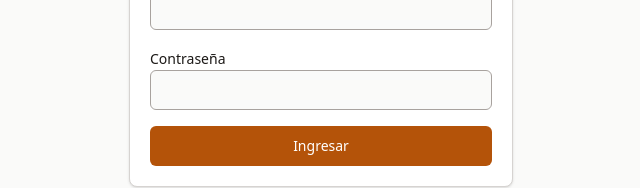
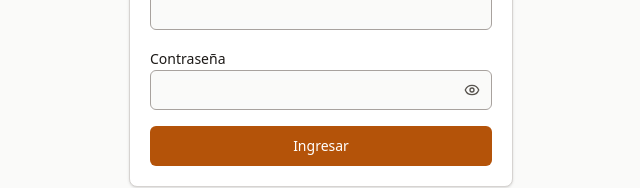
Before and after one commit to hugo-04/frontend-equipos-mineros, a Next.js app: page /login in a window 1280 px wide. Shown: the part 399-587 px from the top of the page, without its empty margins (319-959 px from the left). Built offline with nearby package versions, Linux system fonts and the light colour scheme.

Commit message:
feat(auth): agrega el ojito para mostrar la contraseña en el login y limpia el error previo al reenviar

```diff
--- a/src/features/auth/components/login-form.tsx
+++ b/src/features/auth/components/login-form.tsx
@@ -5,6 +5,7 @@ import { useForm } from "react-hook-form";
 import { CampoFormulario, propsAccesibles } from "@/shared/components/campo-formulario";
 import { Button } from "@/shared/components/ui/button";
 import { Input } from "@/shared/components/ui/input";
+import { PasswordInput } from "@/shared/components/ui/password-input";
 import { useLogin } from "../hooks/use-auth";
 import { loginSchema, type LoginValues } from "../schemas/login.schema";
 
@@ -28,7 +29,11 @@ export function LoginForm({ destino }: { destino: string }) {
 
   return (
     <form
-      onSubmit={handleSubmit((valores) => login.mutate(valores))}
+      onSubmit={(evento) => {
+        // El error del intento anterior se quita al volver a enviar, así no queda junto a los errores nuevos
+        login.reset();
+        return handleSubmit((valores) => login.mutate(valores))(evento);
+      }}
       noValidate
       className="space-y-4"
     >
@@ -42,9 +47,8 @@ export function LoginForm({ destino }: { destino: string }) {
         />
       </CampoFormulario>
       <CampoFormulario id="password" etiqueta="Contraseña" error={errors.password?.message}>
-        <Input
+        <PasswordInput
           {...propsAccesibles("password", errors.password?.message)}
-          type="password"
           autoComplete="current-password"
           disabled={login.isPending}
           {...register("password")}
--- /dev/null
+++ b/src/shared/components/ui/password-input.tsx
@@ -0,0 +1,40 @@
+"use client";
+
+import * as React from "react";
+import { Eye, EyeOff } from "lucide-react";
+import { cn } from "@/shared/lib/utils";
+import { Input } from "./input";
+
+/** Campo de contraseña con un ojito para mostrarla u ocultarla. Por defecto la oculta. */
+export function PasswordInput({
+  className,
+  disabled,
+  ...props
+}: Omit<React.ComponentProps<"input">, "type">) {
+  const [visible, setVisible] = React.useState(false);
+
+  return (
+    <div className="relative">
+      <Input
+        {...props}
+        type={visible ? "text" : "password"}
+        disabled={disabled}
+        className={cn("pr-10", className)}
+      />
+      <button
+        type="button"
+        onClick={() => setVisible((v) => !v)}
+        disabled={disabled}
+        aria-label={visible ? "Ocultar contraseña" : "Mostrar contraseña"}
+        aria-pressed={visible}
+        className="text-muted-foreground hover:text-foreground focus-visible:ring-ring absolute inset-y-0 right-0 flex w-10 items-center justify-center rounded-md focus-visible:ring-2 focus-visible:outline-none disabled:cursor-not-allowed disabled:opacity-60"
+      >
+        {visible ? (
+          <EyeOff className="size-4" aria-hidden="true" />
+        ) : (
+          <Eye className="size-4" aria-hidden="true" />
+        )}
+      </button>
+    </div>
+  );
+}
```
Also changed, not shown: 1 other file (tests, documents, lock files or other folders).
